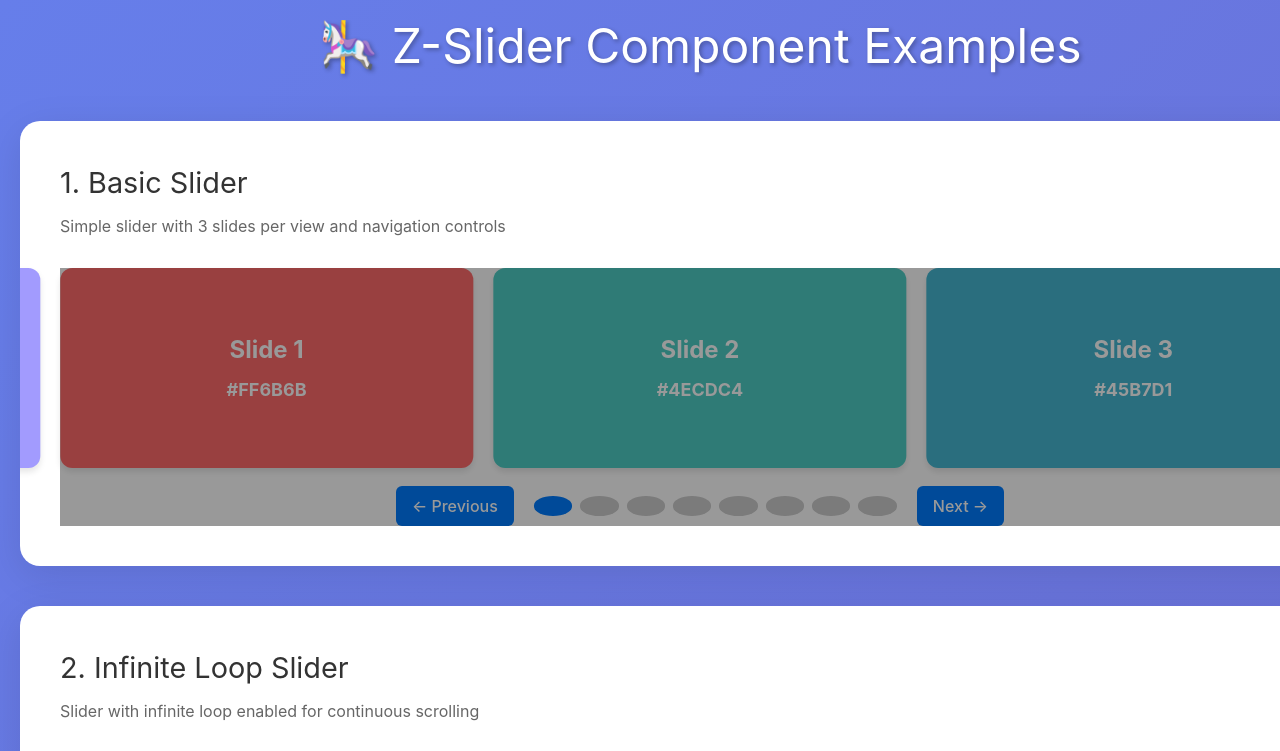
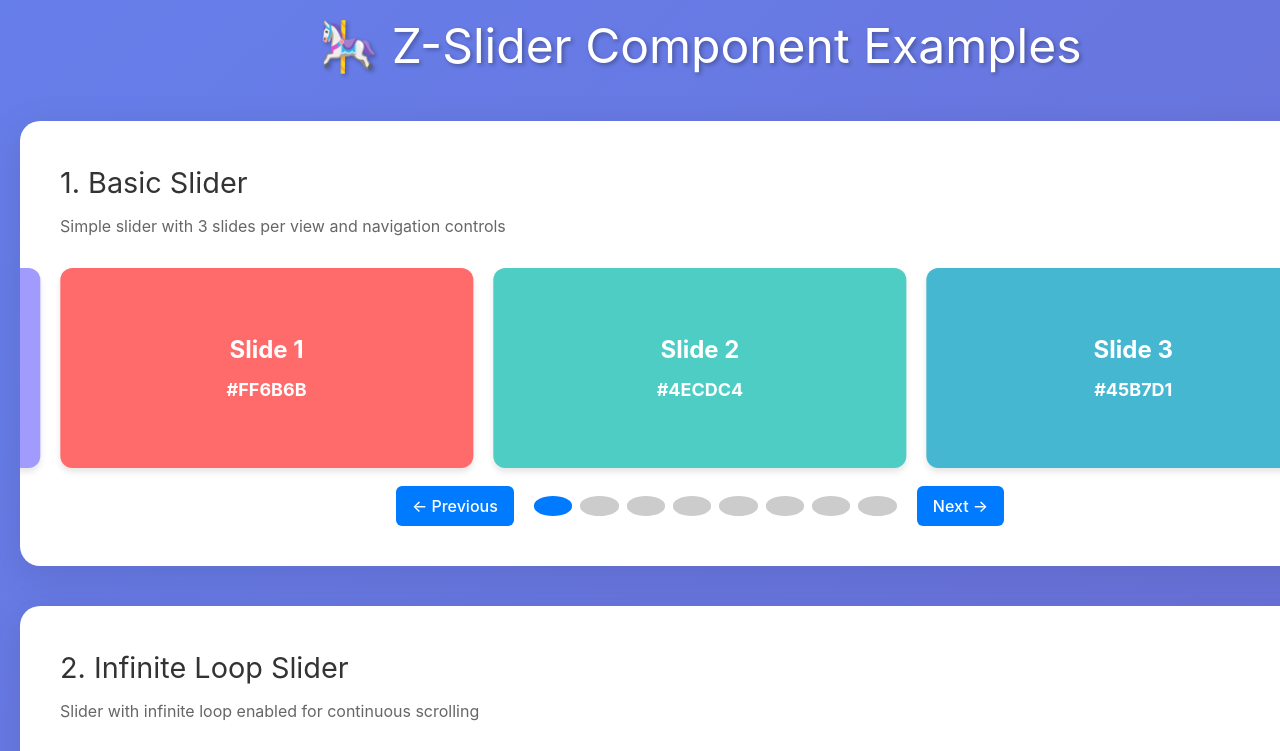
Before and after one commit to KerlosSoNy/react-motion-slider, a React (Vite) app: page / in a window 1280 px wide. Shown: the top 751 px of the page. Built offline with nearby package versions, Linux system fonts and the light colour scheme.

Commit message:
Refactor CSS for no-select class to improve image handling and enhance RTL support

```diff
--- a/src/components/slider/styling/slider.css
+++ b/src/components/slider/styling/slider.css
@@ -4,7 +4,8 @@
   overflow: hidden;
 }
 
-.no-select img {
+.no-select img,
+.no-select Image {
   -webkit-user-select: none;
   -moz-user-select: none;
   -ms-user-select: none;
@@ -20,16 +21,15 @@
   display: block;
 }
 
-/* Overlay layer */
+
 .no-select::after {
   content: "";
   position: absolute;
   inset: 0;
-  background: rgba(0, 0, 0, 0.4); /* translucent overlay */
   z-index: 1;
+  pointer-events: none;
 }
 
-/* Content layout on top of the image */
 .no-select .overlay-content {
   position: absolute;
   inset: 0;
@@ -41,18 +41,18 @@
   font-weight: 600;
   font-size: 1.2rem;
   text-align: center;
-  pointer-events: auto; /* make overlay clickable */
+  pointer-events: auto;
+  touch-action: pan-y pan-x;
+  cursor: grab;
 }
 
+/* RTL Support */
 .slider-container[dir="rtl"] {
-    direction: rtl;
+  direction: rtl;
 }
-
-/* RTL Slide Content */
 [dir="rtl"] .slider-slide {
-    direction: rtl;
+  direction: rtl;
 }
-
 [dir="rtl"] .slider-slide * {
-    text-align: right;
+  text-align: right;
 }
```
